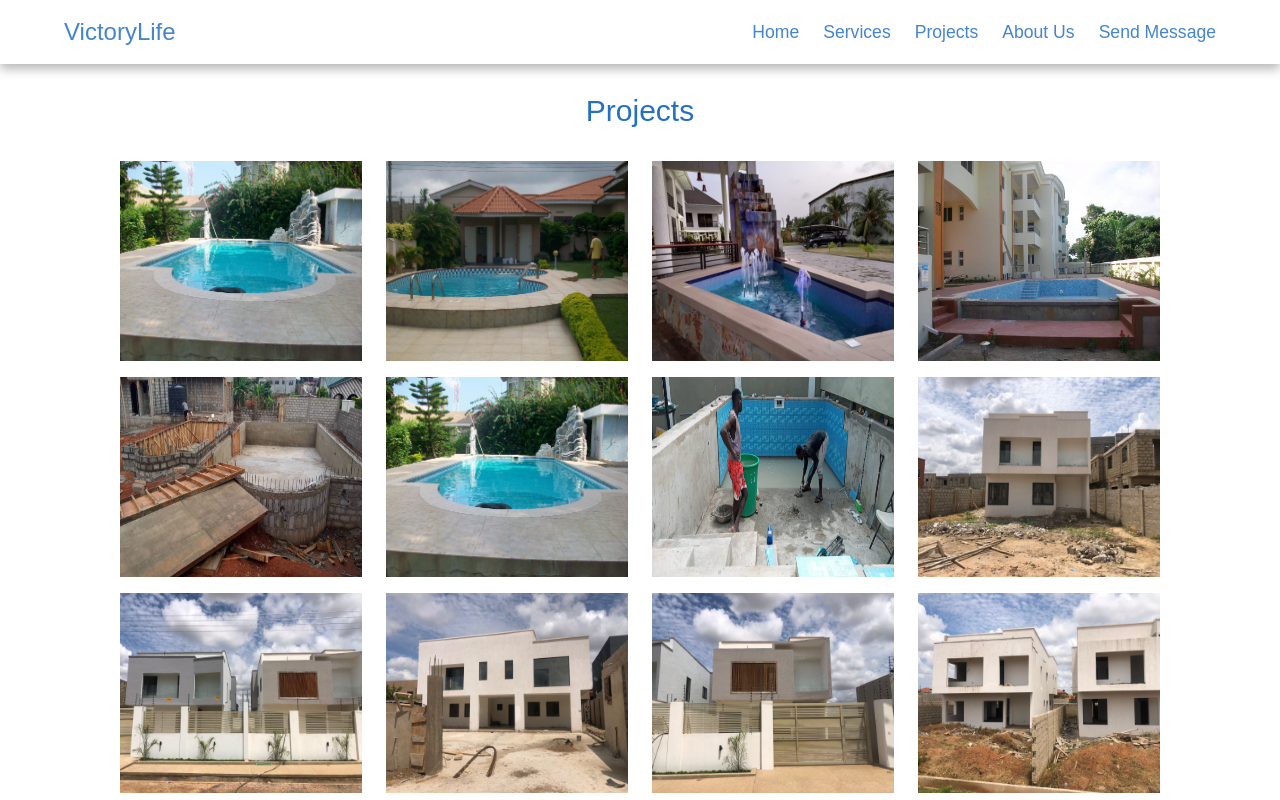
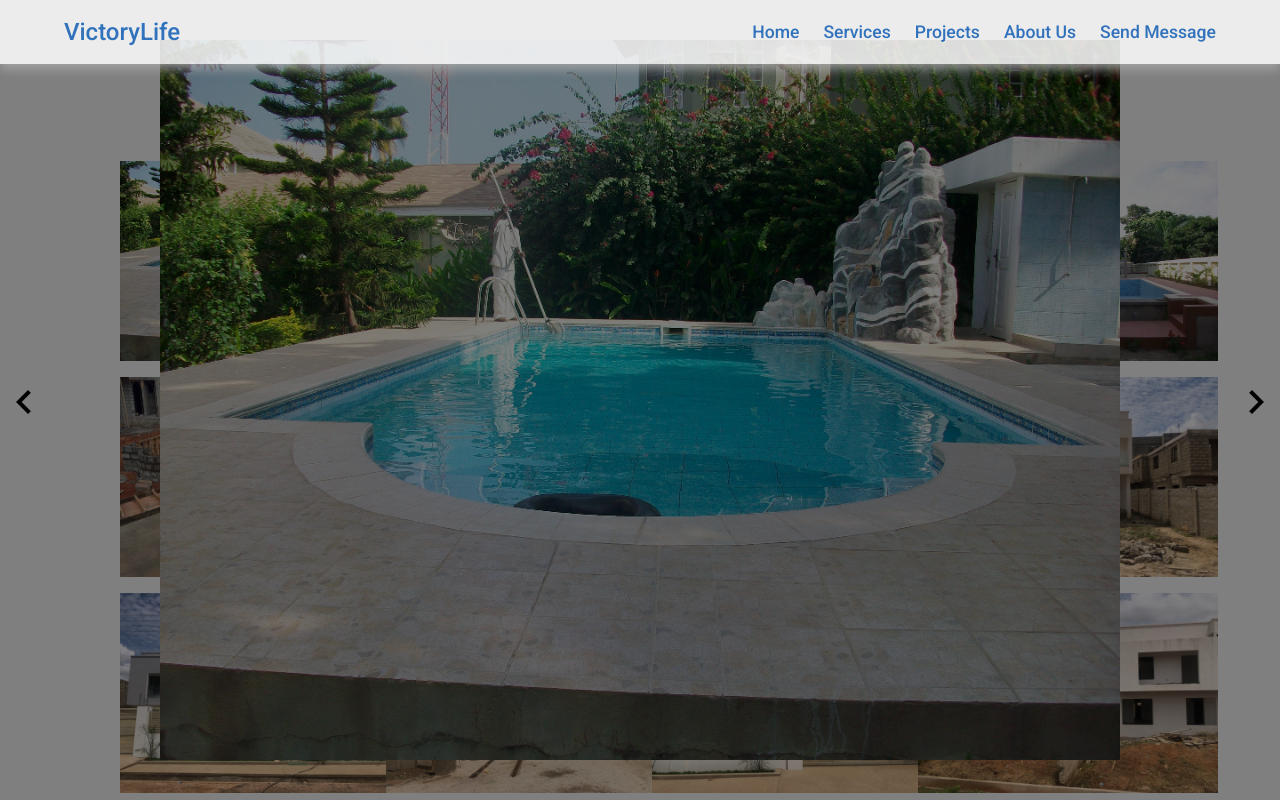
Before and after one commit to Humaidu/construction-site, an Angular app in the folder victory_life_app/: page /projects in a window 1280 px wide. Shown: the top 800 px of the page. Built offline with nearby package versions, Linux system fonts and the light colour scheme.

Commit message:
Added nagivation to preview image

```diff
--- a/victory_life_app/angular.json
+++ b/victory_life_app/angular.json
@@ -20,6 +20,7 @@
             "tsConfig": "tsconfig.app.json",
             "assets": ["src/favicon.ico", "src/assets"],
             "styles": [
+              "@angular/material/prebuilt-themes/pink-bluegrey.css",
               "./node_modules/ngx-bootstrap/datepicker/bs-datepicker.css",
               "./node_modules/bootstrap/dist/css/bootstrap.min.css",
               "src/styles.css"
@@ -77,7 +78,10 @@
             "polyfills": ["zone.js", "zone.js/testing"],
             "tsConfig": "tsconfig.spec.json",
             "assets": ["src/favicon.ico", "src/assets"],
-            "styles": ["src/styles.css"],
+            "styles": [
+              "@angular/material/prebuilt-themes/pink-bluegrey.css",
+              "src/styles.css"
+            ],
             "scripts": []
           }
         }
--- a/victory_life_app/package.json
+++ b/victory_life_app/package.json
@@ -11,10 +11,12 @@
   "private": true,
   "dependencies": {
     "@angular/animations": "^16.1.0",
+    "@angular/cdk": "^16.1.6",
     "@angular/common": "^16.1.0",
     "@angular/compiler": "^16.1.0",
     "@angular/core": "^16.1.0",
     "@angular/forms": "^16.1.0",
+    "@angular/material": "^16.1.6",
     "@angular/platform-browser": "^16.1.0",
     "@angular/platform-browser-dynamic": "^16.1.0",
     "@angular/router": "^16.1.0",
--- a/victory_life_app/src/app/app.module.ts
+++ b/victory_life_app/src/app/app.module.ts
@@ -13,6 +13,8 @@ import { ContactUsComponent } from './pages/contact-us/contact-us.component';
 import { ProjectsComponent } from './pages/projects/projects.component';
 import { CarouselModule } from 'ngx-bootstrap/carousel';
 import { HttpClientModule } from '@angular/common/http';
+import { MatButtonModule } from '@angular/material/button';
+import { MatIconModule } from '@angular/material/icon';
 
 @NgModule({
   declarations: [
@@ -31,6 +33,8 @@ import { HttpClientModule } from '@angular/common/http';
     BrowserAnimationsModule,
     ReactiveFormsModule,
     HttpClientModule,
+    MatButtonModule,
+    MatIconModule,
     CarouselModule.forRoot(),
   ],
   providers: [],
--- a/victory_life_app/src/app/pages/projects/projects.component.css
+++ b/victory_life_app/src/app/pages/projects/projects.component.css
@@ -16,37 +16,48 @@
   transform: scale(1.05);
 }
 
-.image-item {
-  cursor: pointer;
+.gallery-item img {
+  width: 100%;
+  height: auto;
 }
 
-.image-item img {
-  max-width: 100%;
-  height: auto;
+.arrows {
+  position: fixed;
+  top: 50%;
+  transform: translateY(-50%);
+  display: flex;
+  justify-content: space-between;
+  width: 100%;
+  color: #000;
+}
+
+.arrows .icon-size {
+  transform: scale(2);
 }
 
 .image-preview {
   position: fixed;
   top: 0;
   left: 0;
-  width: 100%;
-  height: 100%;
+  right: 0;
+  bottom: 0;
   display: flex;
   justify-content: center;
   align-items: center;
-  z-index: 999;
 }
 
-.image-preview .overlay {
+.preview-overlay {
   position: absolute;
   top: 0;
   left: 0;
-  width: 100%;
-  height: 100%;
-  background-color: rgba(0, 0, 0, 0.6);
+  right: 0;
+  bottom: 0;
+  background-color: rgba(0, 0, 0, 0.5);
+  cursor: pointer;
 }
 
 .image-preview img {
   max-width: 90%;
   max-height: 90%;
+  object-fit: contain;
 }
--- a/victory_life_app/src/app/pages/projects/projects.component.html
+++ b/victory_life_app/src/app/pages/projects/projects.component.html
@@ -1,19 +1,34 @@
 <div class="container">
   <h2 class="mt-2 text-center">Projects</h2>
-  <div class="row image-gallery mt-3">
-    <div class="image-item col-md-3 mt-2" *ngFor="let image of images">
+  <div class="row gallery-container mt-3 mb-3" #galleryContainer>
+    <div
+      *ngFor="let image of images; let i = index"
+      class="gallery-item col-md-3 mt-2"
+      (click)="showPreview(i)"
+    >
       <img
-        [src]="image"
+        src="{{ image }}"
         style="height: 200px; width: 300px"
-        class="g-image image-fluid mt-2"
-        (click)="showImagePreview(image)"
-        alt="Image"
+        class="image-fluid g-image mt-2"
+        alt="Image {{ i + 1 }}"
       />
     </div>
   </div>
 
-  <div class="image-preview" *ngIf="selectedImage">
-    <div class="overlay" (click)="closeImagePreview()"></div>
-    <img [src]="selectedImage" alt="Image Preview" />
+  <div *ngIf="images[currentIndex]" class="image-preview">
+    <div class="preview-overlay" (click)="showPreview(-1)"></div>
+    <div class="arrows">
+      <button mat-icon-button (click)="prev()">
+        <mat-icon class="icon-size">keyboard_arrow_left</mat-icon>
+      </button>
+      <button mat-icon-button (click)="next()">
+        <mat-icon class="icon-size">keyboard_arrow_right</mat-icon>
+      </button>
+    </div>
+    <img
+      src="{{ images[currentIndex] }}"
+      class="image-fluid"
+      alt="Preview Image"
+    />
   </div>
 </div>
--- a/victory_life_app/src/app/pages/projects/projects.component.ts
+++ b/victory_life_app/src/app/pages/projects/projects.component.ts
@@ -1,4 +1,4 @@
-import { Component, OnInit } from '@angular/core';
+import { Component, OnInit, ViewChild, ElementRef } from '@angular/core';
 
 @Component({
   selector: 'app-projects',
@@ -23,14 +23,37 @@ export class ProjectsComponent implements OnInit {
     'assets/build_const.jpeg',
   ];
 
-  selectedImage: string = '';
+  currentIndex = 0;
 
-  showImagePreview(image: string) {
-    this.selectedImage = image;
+  @ViewChild('galleryContainer') galleryContainer!: ElementRef ;
+
+  showPreview(index: number): void {
+    this.currentIndex = index;
   }
 
-  closeImagePreview() {
-    this.selectedImage = '';
+  next(): void {
+    this.currentIndex = (this.currentIndex + 1) % this.images.length;
+    this.slideGallery('next');
+  }
+
+  prev(): void {
+    this.currentIndex =
+      (this.currentIndex - 1 + this.images.length) % this.images.length;
+    this.slideGallery('prev');
+  }
+
+  private slideGallery(direction: 'next' | 'prev'): void {
+    const galleryWidth = this.galleryContainer.nativeElement.offsetWidth;
+    const distance = direction === 'next' ? -galleryWidth : galleryWidth;
+
+    this.galleryContainer.nativeElement.style.transition =
+      'transform 0.3s ease-in-out';
+    this.galleryContainer.nativeElement.style.transform = `translateX(${distance}px)`;
+
+    setTimeout(() => {
+      this.galleryContainer.nativeElement.style.transition = 'none';
+      this.galleryContainer.nativeElement.style.transform = 'translateX(0)';
+    }, 300);
   }
 
   constructor() {}
--- a/victory_life_app/src/index.html
+++ b/victory_life_app/src/index.html
@@ -13,7 +13,10 @@
       crossorigin="anonymous"
       referrerpolicy="no-referrer"
     />
-  </head>
+      <link rel="preconnect" href="https://fonts.gstatic.com">
+    <link href="https://fonts.googleapis.com/css2?family=Roboto:wght@300;400;500&display=swap" rel="stylesheet">
+    <link href="https://fonts.googleapis.com/icon?family=Material+Icons" rel="stylesheet">
+</head>
   <body>
     <app-root></app-root>
   </body>
--- a/victory_life_app/src/styles.css
+++ b/victory_life_app/src/styles.css
@@ -10,3 +10,5 @@ body {
  --secondary-color: #32383a;
  --tertiary-color: #F4F5F5;
 }
+html, body { height: 100%; }
+body { margin: 0; font-family: Roboto, "Helvetica Neue", sans-serif; }
```
Also changed, not shown: 1 other file (tests, documents, lock files or other folders).
